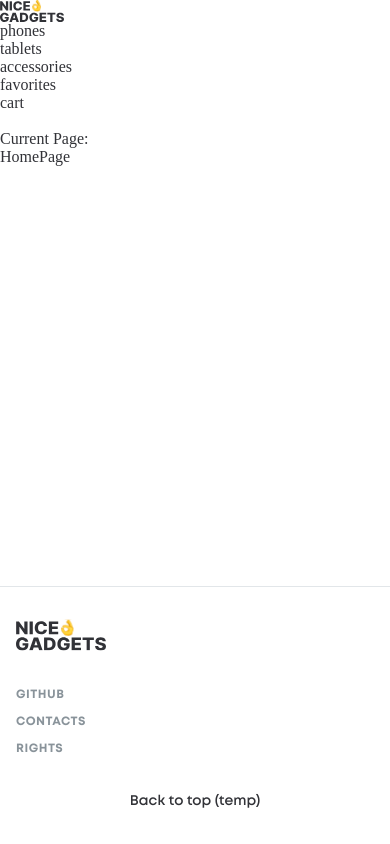
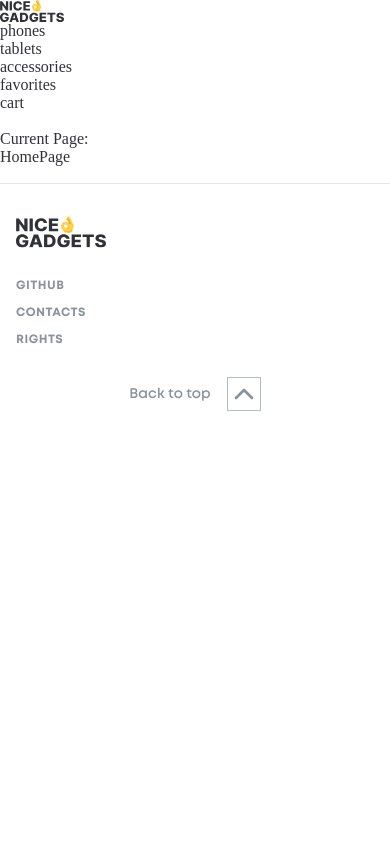
Before and after one commit to NiceGadgetsLabs/nice_gadgets-frontend, a React (Vite) app: page / in a window 390 px wide. Built offline with nearby package versions, Linux system fonts and the light colour scheme.

Commit message:
feat: implement responsive container and footer components with updated styles

```diff
--- /dev/null
+++ b/src/components/atoms/Container/Container.scss
@@ -0,0 +1,19 @@
+@use '../../../styles/utils/variables' as var;
+@use '../../../styles/utils/mixins';
+
+.container {
+  overflow: hidden;
+  width: 100%;
+  max-width: var.$container-max-width;
+  height: 100%;
+  margin-inline: auto;
+  padding-inline: var.$container-padding-inline-mobile;
+
+  @include mixins.on-tablet {
+    padding-inline: var.$container-padding-inline-tablet;
+  }
+
+  @include mixins.on-desktop {
+    padding-inline: var.$container-padding-inline-desktop;
+  }
+}
--- /dev/null
+++ b/src/components/atoms/Container/Container.tsx
@@ -0,0 +1,10 @@
+import type { FC, ReactNode } from 'react';
+import './Container.scss';
+
+interface Props {
+  children: ReactNode;
+}
+
+export const Container: FC<Props> = ({ children }) => {
+  return <div className="container">{children}</div>;
+};
--- a/src/components/organisms/Footer/Footer.scss
+++ b/src/components/organisms/Footer/Footer.scss
@@ -1,32 +1,31 @@
 @use '../../../styles/utils/variables' as var;
-@use '../../../styles/utils/typography' as *;
-@use '../../../styles/utils/mixins' as mix;
+@use '../../../styles/utils/mixins';
+@use '../../../styles/utils/typography';
 
 .footer {
-  position: fixed;
-  bottom: 0;
-  display: flex;
-  flex-direction: column;
-  gap: 32px;
-  align-items: flex-start;
-  justify-content: space-between;
-  width: 100%;
-  min-width: 320px;
-  height: 257px;
-  padding: 32px 16px;
   background-color: var.$color-white;
   box-shadow: 0 -1px 0 0 var.$color-elements;
 
-  @include mix.on-tablet {
-    flex-direction: row;
-    align-items: center;
-    width: 100%;
-    height: 96px;
-    padding: 32px 10%;
+  &__content {
+    display: flex;
+    flex-direction: column;
+    gap: 32px;
+    padding-block: 32px;
+
+    @include mixins.on-tablet {
+      flex-direction: row;
+      justify-content: space-between;
+    }
   }
 
-  &__logo {
-    flex-shrink: 0;
+  &__nav {
+    display: flex;
+    align-items: center;
+    justify-content: flex-start;
+
+    @include mixins.on-tablet {
+      justify-content: center;
+    }
   }
 
   &__list {
@@ -34,31 +33,50 @@
     flex-direction: column;
     gap: 16px;
 
-    @include mix.on-tablet {
+    @include mixins.on-tablet {
       flex-direction: row;
-      gap: 64px;
+      align-items: center;
+      justify-content: space-between;
+    }
+
+    @include mixins.on-desktop {
+      min-width: 400px;
     }
   }
 
-  &__item {
+  &__link {
     @extend %uppercase;
 
-    cursor: pointer;
+    display: block;
     color: var.$color-secondary;
+    transition: color var.$transition-default;
 
-    a {
-      color: var.$color-secondary;
-      text-decoration: none;
-
-      &:hover {
-        text-decoration: underline;
-      }
+    &:hover {
+      color: var.$color-primary;
     }
   }
 
   &__top-button {
     @extend %buttons;
 
-    align-self: center;
+    display: flex;
+    gap: 16px;
+    align-items: center;
+    justify-content: center;
+    color: var.$color-secondary;
+    transition: color var.$transition-default;
+
+    &:hover {
+      color: var.$color-primary;
+    }
+  }
+
+  &__top-button-icon {
+    border: 1px solid var.$color-icons;
+    transition: border-color var.$transition-default;
   }
 }
+
+.footer__top-button:hover .footer__top-button-icon {
+  border-color: var.$color-primary;
+}
--- a/src/components/organisms/Footer/Footer.tsx
+++ b/src/components/organisms/Footer/Footer.tsx
@@ -1,48 +1,61 @@
-// import clsx from 'clsx';
+import type { FC } from 'react';
+import { Link } from 'react-router';
+import { Container } from '../../atoms/Container/Container';
+import { Logo } from '../../atoms/Logo/Logo';
+import { Icon } from '../../atoms/Icon/Icon';
 import './Footer.scss';
-import { Logo } from '../../ui/Logo/Logo';
 
-export const Footer = () => {
+const LINKS = [
+  {
+    name: 'GitHub',
+    link: 'https://github.com/NiceGadgetsLabs/nice_gadgets-frontend',
+  },
+  {
+    name: 'Contacts',
+    link: 'https://github.com/NiceGadgetsLabs/nice_gadgets-frontend',
+  },
+  {
+    name: 'Rights',
+    link: 'https://github.com/NiceGadgetsLabs/nice_gadgets-frontend',
+  },
+];
+
+export const Footer: FC = () => {
   const scrollToTop = () => {
     window.scrollTo({ top: 0, behavior: 'smooth' });
   };
+
   return (
     <footer className="footer">
-      <div className="footer__logo">
-        <Logo type="footer" />
-      </div>
-      <ul className="footer__list">
-        <li className="footer__item">
-          <a
-            href="https://github.com/NiceGadgetsLabs/nice_gadgets-frontend"
-            target="_blank"
-            rel="noreferrer"
+      <Container>
+        <div className="footer__content">
+          <Logo type="footer" />
+
+          <nav className="footer__nav">
+            <ul className="footer__list">
+              {LINKS.map((link) => (
+                <li key={link.name} className="footer__item">
+                  <Link className="footer__link" to={link.link} target="_blank">
+                    {link.name}
+                  </Link>
+                </li>
+              ))}
+            </ul>
+          </nav>
+
+          <button
+            className="footer__top-button"
+            onClick={scrollToTop}
+            type="button"
+            aria-label="Scroll to top of the page"
           >
-            GitHub
-          </a>
-        </li>
-        <li className="footer__item">
-          <a
-            href="https://github.com/NiceGadgetsLabs/nice_gadgets-frontend"
-            target="_blank"
-            rel="noreferrer"
-          >
-            Contacts
-          </a>
-        </li>
-        <li className="footer__item">
-          <a
-            href="https://github.com/NiceGadgetsLabs/nice_gadgets-frontend"
-            target="_blank"
-            rel="noreferrer"
-          >
-            Rights
-          </a>
-        </li>
-      </ul>
-      <button onClick={scrollToTop} className="footer__top-button">
-        Back to top (temp)
-      </button>
+            Back to top
+            <span className="footer__top-button-icon">
+              <Icon width={32} height={32} type="arrow-up" />
+            </span>
+          </button>
+        </div>
+      </Container>
     </footer>
   );
 };
--- a/src/components/layouts/MainLayout/MainLayout.tsx
+++ b/src/layouts/MainLayout/MainLayout.tsx
@@ -1,6 +1,6 @@
 import { Link, Outlet } from 'react-router';
-import { Logo } from '../../ui/Logo/Logo';
-import { Footer } from '../../organisms/Footer';
+import { Logo } from '../../components/atoms/Logo/Logo';
+import { Footer } from '../../components/organisms/Footer';
 
 export const MainLayout = () => {
   return (
--- a/src/router.tsx
+++ b/src/router.tsx
@@ -1,5 +1,5 @@
 import { Navigate, createBrowserRouter } from 'react-router';
-import { MainLayout } from './components/layouts/MainLayout/MainLayout';
+import { MainLayout } from './layouts/MainLayout/MainLayout';
 import { HomePage } from './pages/HomePage';
 import { CatalogPage } from './pages/CatalogPage';
 import { FavoritesPage } from './pages/FavoritesPage';
```
Also changed, not shown: src/components/atoms/Icon/Icon.scss (renamed from src/components/ui/Icon/Icon.scss), src/components/atoms/Icon/Icon.tsx (renamed from src/components/ui/Icon/Icon.tsx), src/components/atoms/Logo/Logo.scss (renamed from src/components/ui/Logo/Logo.scss), src/components/atoms/Logo/Logo.tsx (renamed from src/components/ui/Logo/Logo.tsx).
